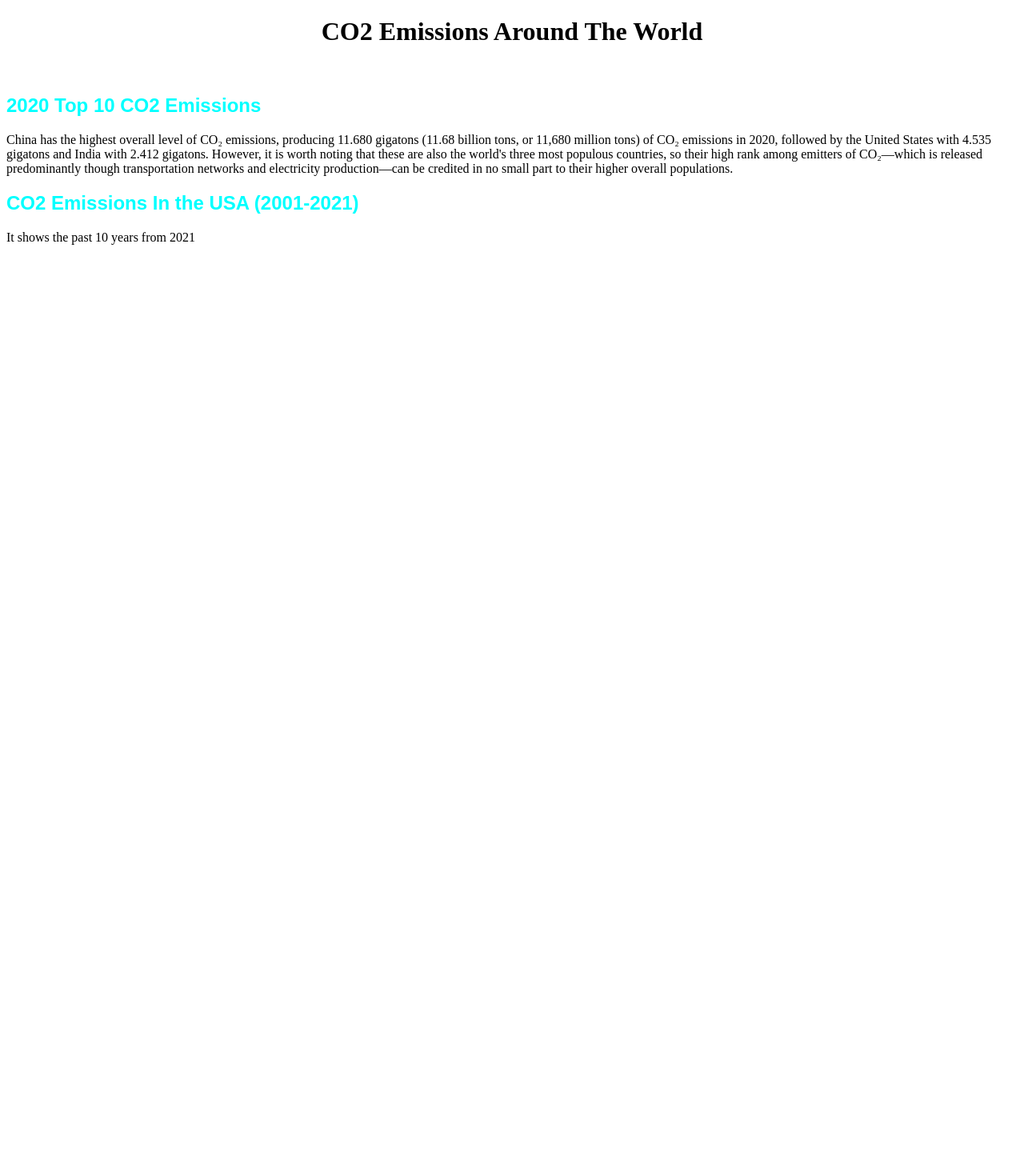
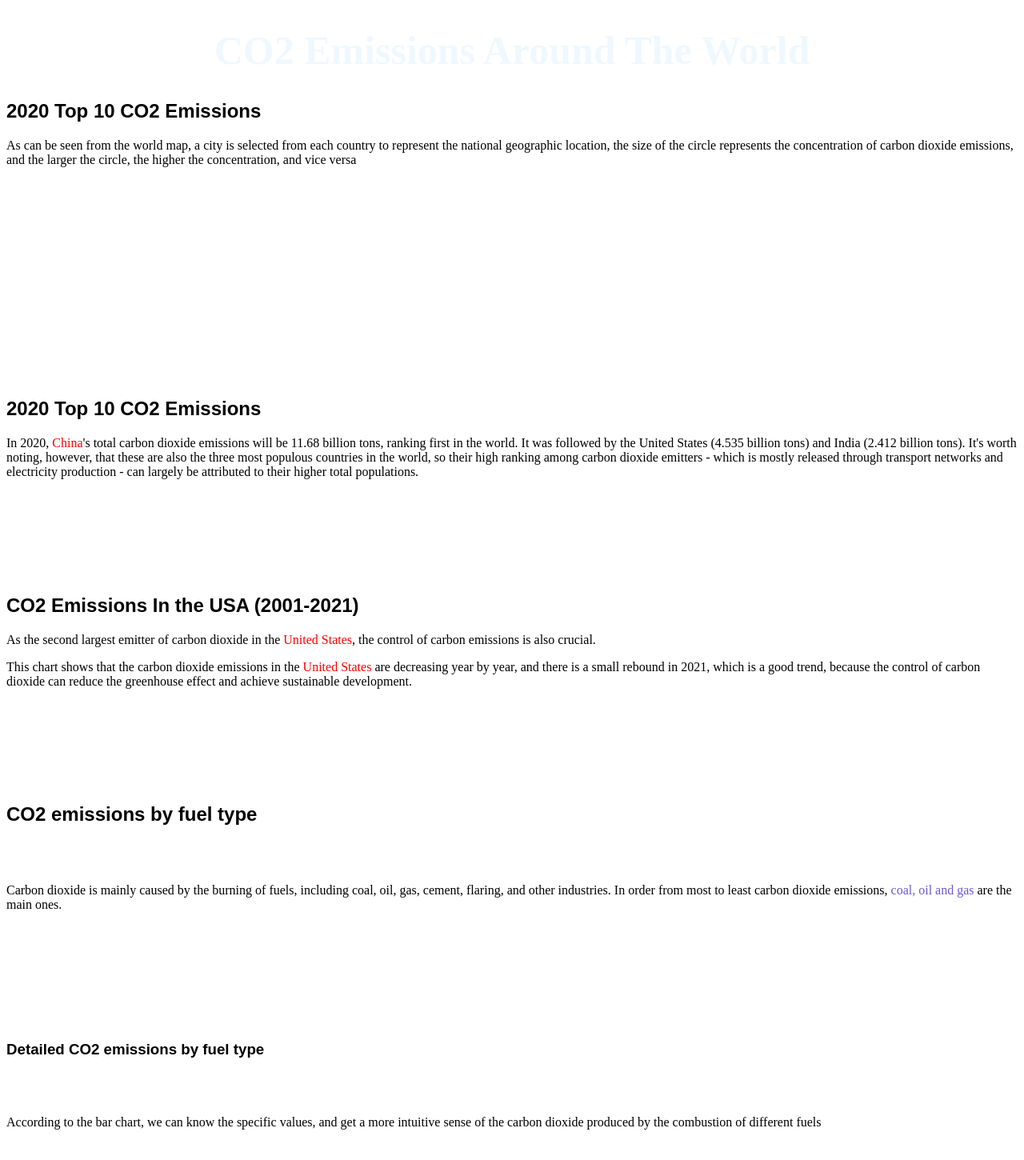
Before and after one commit to ZHA0963/Data-visualization-2, a plain HTML site: page index.html in a window 1280 px wide. Shown: the whole page at 80% size. Before the commit the page ends 800 px from the top, so only its background shows below. Drawn offline with Linux system fonts and the light colour scheme; a script that the page names is missing.

Commit message:
Update index.html

```diff
--- a/index.html
+++ b/index.html
@@ -1,5 +1,7 @@
+
 <!DOCTYPE html>
 <html lang="en">
+
 <head>
     <meta charset="UTF-8">
     <meta name="viewport" content="width=device-width, initial-scale=1.0">
@@ -8,26 +10,123 @@
     <script src="https://cdn.jsdelivr.net/npm/vega-lite@5.1.0"></script>
     <script src="https://cdn.jsdelivr.net/npm/vega-embed@6.17.0"></script>
     <script src="vega_lite_vis.js"></script>
+    <link rel="stylesheet" href="style.css">
 
 </head>
+
 <body>
-    <h1 style="text-align: center;">CO2 Emissions Around The World</h1>
-<img url = "111.png">
+   <header>
+    <h1 style="text-align: center; font-size: 50px; color: aliceblue;">CO2 Emissions Around The World</h1>
+   </header>
+
+
+   <section id="mapchart">
+    <h2 style="font-family: Arial, Helvetica, sans-serif;color: black;">2020 Top 10 CO2 Emissions</h2>
+    <div id="map_chart" style="float: left; left: 5%;"></div>
+
+    <p>
+        As can be seen from the world map, a city is selected from each country to represent the national geographic location, the size of the circle represents the concentration of carbon dioxide emissions, and the larger the circle, the higher the concentration, and vice versa
+
+    </p>
+</section>
+<br>
+</br>
+<br>
+</br>
+<br>
+</br>
+<br>
+</br>
+<br>
+</br>
+<br>
+</br>
+
+<br>
+</br>
+
+
+
+
+
+
     <section id="Barchart">
-        <h2 style="font-family: Arial, Helvetica, sans-serif;color: aqua;">2020 Top 10 CO2 Emissions</h2>
-        <div id="Bar_chart"></div>
+        <h2 style="font-family: Arial, Helvetica, sans-serif;color: black;">2020 Top 10 CO2 Emissions</h2>
+        <div id="Bar_chart" style="float: left; left: 5%;"></div>
 
-        <p>China has the highest overall level of CO₂ emissions, producing 11.680 gigatons (11.68 billion tons, or 11,680 million tons) of CO₂ emissions in 2020, followed by the United States with 4.535 gigatons and India with 2.412 gigatons. However, it is worth noting that these are also the world's three most populous countries, so their high rank among emitters of CO₂—which is released predominantly though
-             transportation networks and electricity production—can be credited in no small part to their higher overall populations. </p>
+        <p>In 2020, <span style=" color: red;">China</span>'s total carbon dioxide emissions will be 11.68 billion tons, ranking first in the world. It was followed by the United States (4.535 billion tons) and India (2.412 billion tons). It's worth noting, however, that these are also the three most populous countries in the world, so their high ranking among carbon dioxide emitters - which is mostly released through transport networks and electricity production - can largely be attributed to their higher total populations.
+
+        </p>
     </section>
+    <br>
+
+
+</br>
+<br>
+</br>
+<br>
+</br>
+
+
 
 
     <section id="linechart">
-        <h2 style="font-family: Arial, Helvetica, sans-serif;color: aqua;">CO2 Emissions In the USA (2001-2021)</h2>
-        <div id="line_chart"></div>
+        <h2 style="font-family: Arial, Helvetica, sans-serif;color: black;">CO2 Emissions In the USA (2001-2021)</h2>
+        <div id="line_chart" style="float: left; left: 5%;"></div>
 
-        <p>It shows the past 10 years from 2021</p>
+        <p>As the second largest emitter of carbon dioxide in the <span style=" color: red;">United States</span>, the control of carbon emissions is also crucial.
+        <p>This chart shows that the carbon dioxide emissions in the <span style=" color: red;">United States</span> are decreasing year by year, and there is a small rebound in 2021, which is a good trend, because the control of carbon dioxide can reduce the greenhouse effect and achieve sustainable development.
+
+        </p>
     </section>
+    <br>
+
+</br>
+<br>
+</br>
+<br>
+</br>
+
+
+    <section id="piechart">
+        <h2 style="font-family: Arial, Helvetica, sans-serif;color: black;">CO2 emissions by fuel type</h2>
+        <br>
+
+
+</br>
+        <div id="pie_chart" style="float: left; left: 6%;"></div>
+
+        <p>Carbon dioxide is mainly caused by the burning of fuels, including coal, oil, gas, cement, flaring, and other industries. In order from most to least carbon dioxide emissions, <span style=" color: slateblue;">coal, oil and gas</span> are the main ones.
+
+        </p>
+    </section>
+    <br>
+</br>
+<br>
+
+<br>
+</br>
+
+    <br>
+</br>
+    <section id="fuelchart">
+        <h3 style="font-family: Arial, Helvetica, sans-serif;color: black;">            Detailed CO2 emissions by fuel type</h3>
+        <br>
+
+
+</br>
+        <div id="fuel_chart" style="float: left; left: 6%;"></div>
+
+        <p>According to the bar chart, we can know the specific values, and get a more intuitive sense of the carbon dioxide produced by the combustion of different fuels
+
+        </p>
+    </section>
+        <br>
+
+
+</br>
+
+
 
 </body>
 </html>
```
